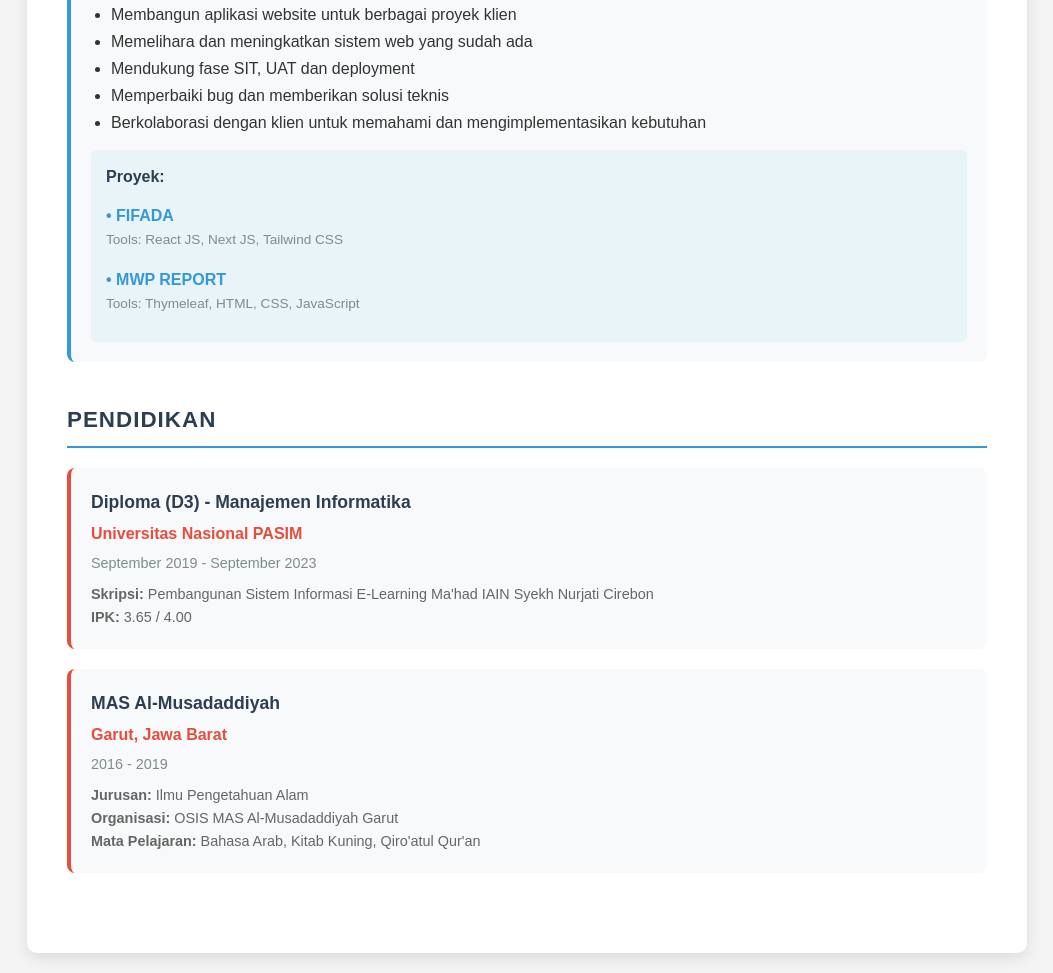
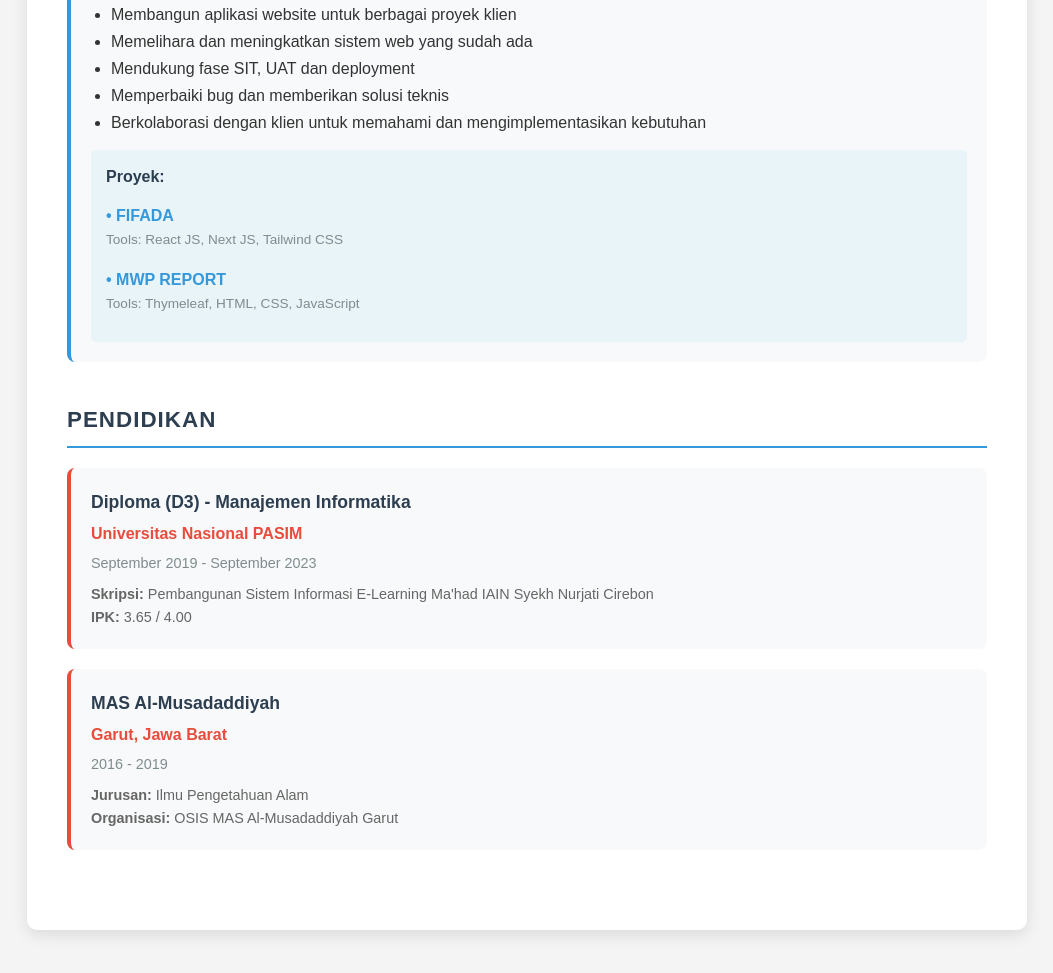
Before and after one commit to imanirmala/portofolio, a plain HTML site: page index.html in a window 1280 px wide. Shown: the part 2925-3898 px from the top of the page, without its empty margins (113-1166 px from the left). After the commit the page ends 3875 px from the top, so only its background shows below. Drawn offline with Linux system fonts and the light colour scheme.

Commit message:
Update index.html

```diff
--- a/index.html
+++ b/index.html
@@ -618,7 +618,6 @@
                     <div class="education-details">
                         <strong>Jurusan:</strong> Ilmu Pengetahuan Alam<br>
                         <strong>Organisasi:</strong> OSIS MAS Al-Musadaddiyah Garut<br>
-                        <strong>Mata Pelajaran:</strong> Bahasa Arab, Kitab Kuning, Qiro'atul Qur'an
                     </div>
                 </div>
             </section>
```
